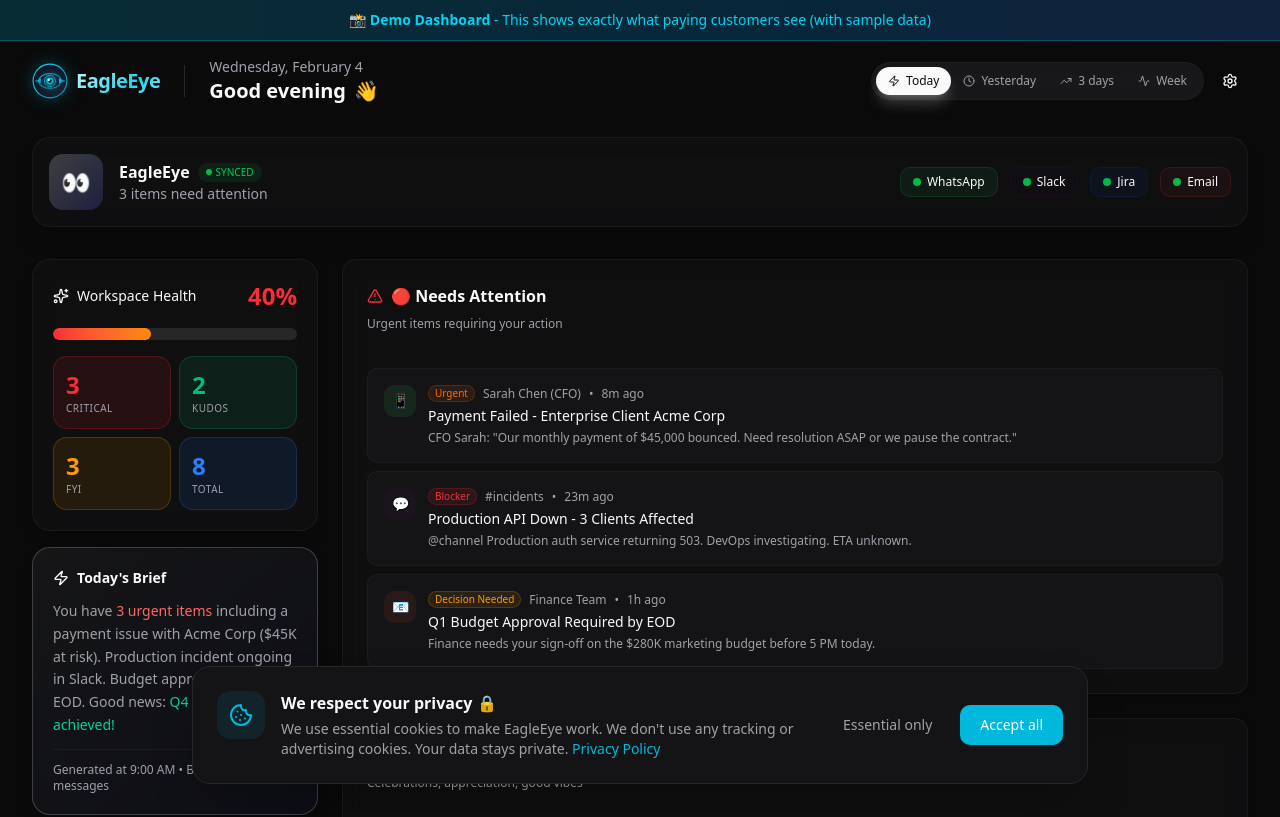
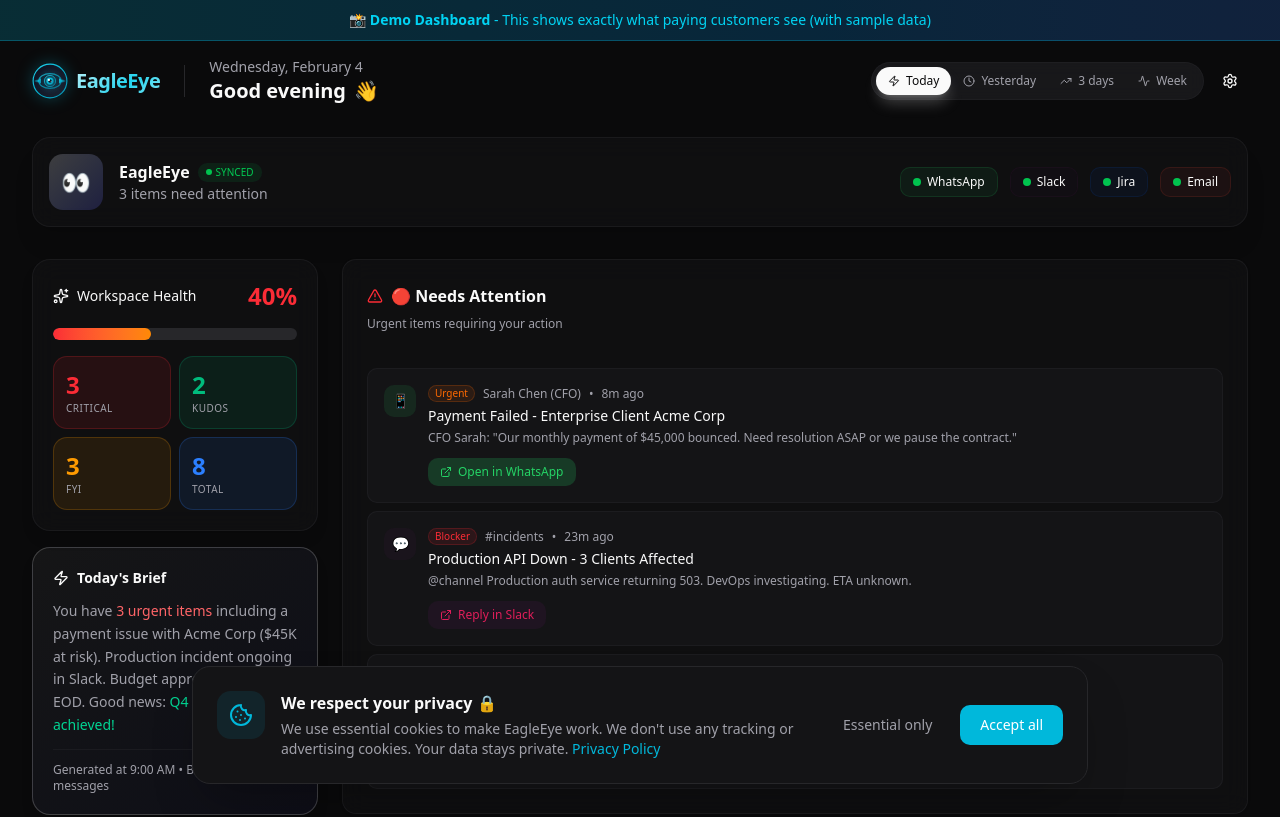
Before and after one commit to kumar26dushyant-lab/eagleeye-app, a Next.js app: page /demo in a window 1280 px wide. Shown: the top 817 px of the page. Built offline with nearby package versions, Linux system fonts and the light colour scheme.

Commit message:
Add source action buttons to demo (Open in WhatsApp, Reply in Slack, etc.)

```diff
--- a/src/app/demo/page.tsx
+++ b/src/app/demo/page.tsx
@@ -173,13 +173,28 @@
   )
 }
 
+// Get source action label
+function getSourceAction(source: string): { label: string; color: string } {
+  const actions: Record<string, { label: string; color: string }> = {
+    whatsapp: { label: 'Open in WhatsApp', color: 'bg-[#25D366]/20 text-[#25D366] hover:bg-[#25D366]/30' },
+    slack: { label: 'Reply in Slack', color: 'bg-[#4A154B]/20 text-[#E01E5A] hover:bg-[#4A154B]/30' },
+    jira: { label: 'View in Jira', color: 'bg-[#0052CC]/20 text-[#0052CC] hover:bg-[#0052CC]/30' },
+    email: { label: 'Open Email', color: 'bg-[#EA4335]/20 text-[#EA4335] hover:bg-[#EA4335]/30' },
+    asana: { label: 'Open in Asana', color: 'bg-[#F06A6A]/20 text-[#F06A6A] hover:bg-[#F06A6A]/30' },
+    teams: { label: 'Reply in Teams', color: 'bg-[#6264A7]/20 text-[#6264A7] hover:bg-[#6264A7]/30' },
+  }
+  return actions[source] || { label: 'Open', color: 'bg-muted hover:bg-muted/80' }
+}
+
 // Signal Card Component (matches real NeedsAttention component style)
 function SignalCard({ item }: { item: any }) {
+  const sourceAction = getSourceAction(item.source)
+
   return (
     <motion.div
       initial={{ opacity: 0, x: -10 }}
       animate={{ opacity: 1, x: 0 }}
-      className="p-4 rounded-lg bg-muted/30 hover:bg-muted/50 border border-border/50 transition-colors cursor-pointer group"
+      className="p-4 rounded-lg bg-muted/30 hover:bg-muted/50 border border-border/50 transition-colors group"
     >
       <div className="flex gap-3">
         <SourceIcon source={item.source} />
@@ -193,9 +208,19 @@
             <span className="text-xs text-muted-foreground">{formatRelativeTime(item.timestamp)}</span>
           </div>
           <h4 className="font-medium text-sm mb-1 group-hover:text-primary transition-colors">{item.title}</h4>
-          <p className="text-xs text-muted-foreground line-clamp-2">{item.summary}</p>
+          <p className="text-xs text-muted-foreground line-clamp-2 mb-3">{item.summary}</p>
+
+          {/* Source Action Button */}
+          <a
+            href={item.url}
+            target="_blank"
+            rel="noopener noreferrer"
+            className={`inline-flex items-center gap-1.5 px-3 py-1.5 rounded-lg text-xs font-medium transition-colors ${sourceAction.color}`}
+          >
+            <ExternalLink className="w-3 h-3" />
+            {sourceAction.label}
+          </a>
         </div>
-        <ExternalLink className="w-4 h-4 text-muted-foreground opacity-0 group-hover:opacity-100 transition-opacity flex-shrink-0" />
       </div>
     </motion.div>
   )
```
